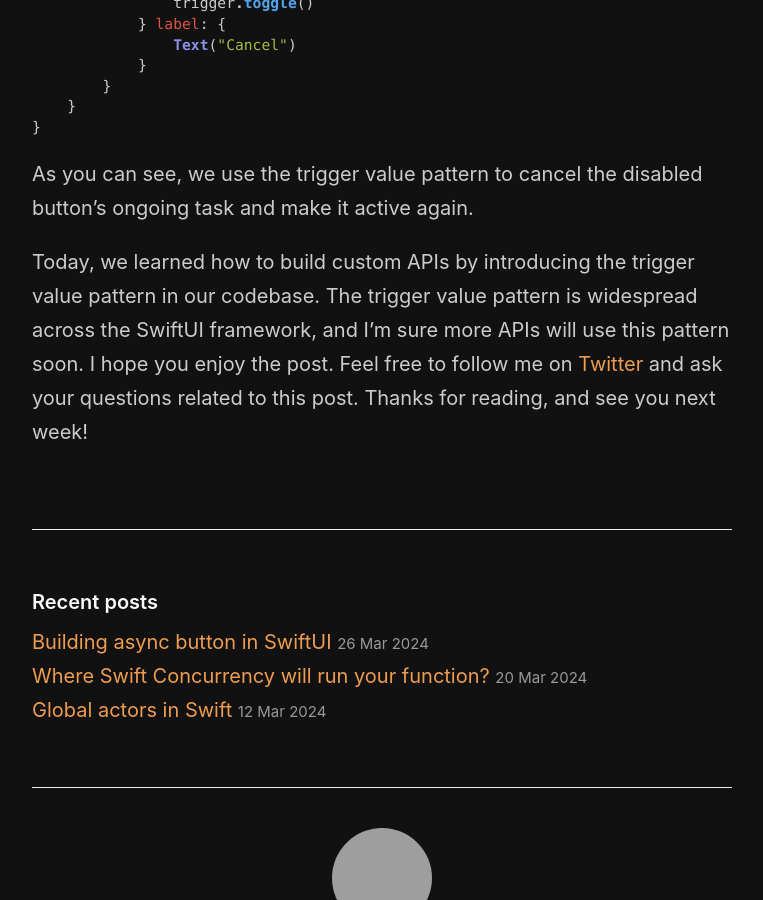
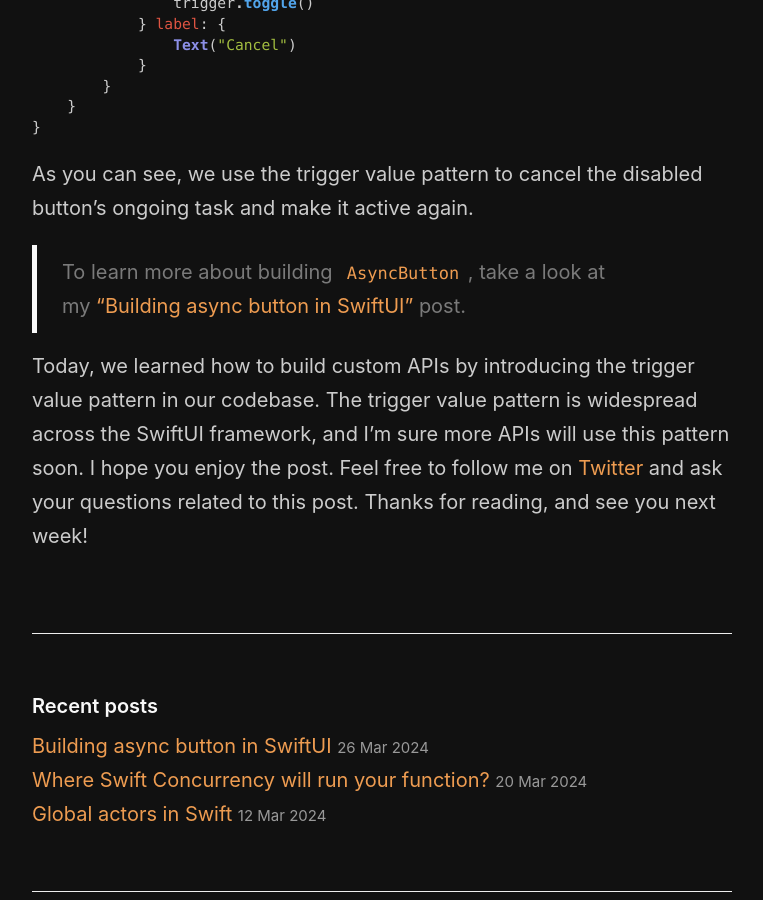
Before and after one commit to mecid/mecid.github.io, a Jekyll site: the page built from _posts/2024-04-02-trigger-value-pattern-in-swiftui.md, in a window 1280 px wide and 900 px high, scrolled down 4113 px, cut to the strip 0-900 px from the top of the window. Shown: the whole strip, without its empty margins (258-1021 px from the left). Built offline with Jekyll 4.4.1, drawn with Linux system fonts in a browser that asks for light colours; grey boxes are pictures that could not be loaded.

Commit message:
async button reference added to the trigger value pattern

```diff
--- a/_posts/2024-04-02-trigger-value-pattern-in-swiftui.md
+++ b/_posts/2024-04-02-trigger-value-pattern-in-swiftui.md
@@ -161,4 +161,6 @@ struct AsyncButtonExampleView: View {
 
 As you can see, we use the trigger value pattern to cancel the disabled button's ongoing task and make it active again.
 
+> To learn more about building `AsyncButton`, take a look at my ["Building async button in SwiftUI"](/2024/03/26/building-async-button-in-swiftui/) post.
+
 Today, we learned how to build custom APIs by introducing the trigger value pattern in our codebase. The trigger value pattern is widespread across the SwiftUI framework, and I'm sure more APIs will use this pattern soon. I hope you enjoy the post. Feel free to follow me on [Twitter](https://twitter.com/mecid) and ask your questions related to this post. Thanks for reading, and see you next week!
```
